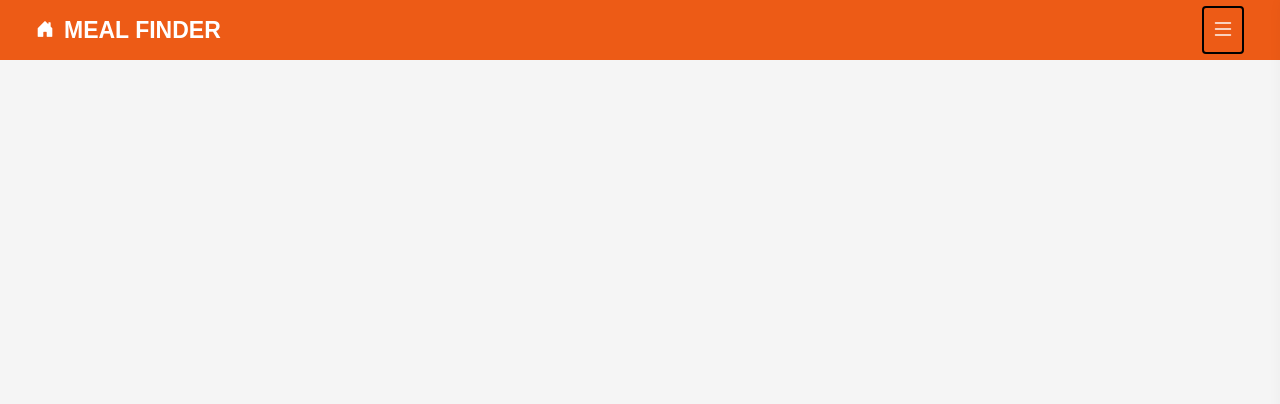
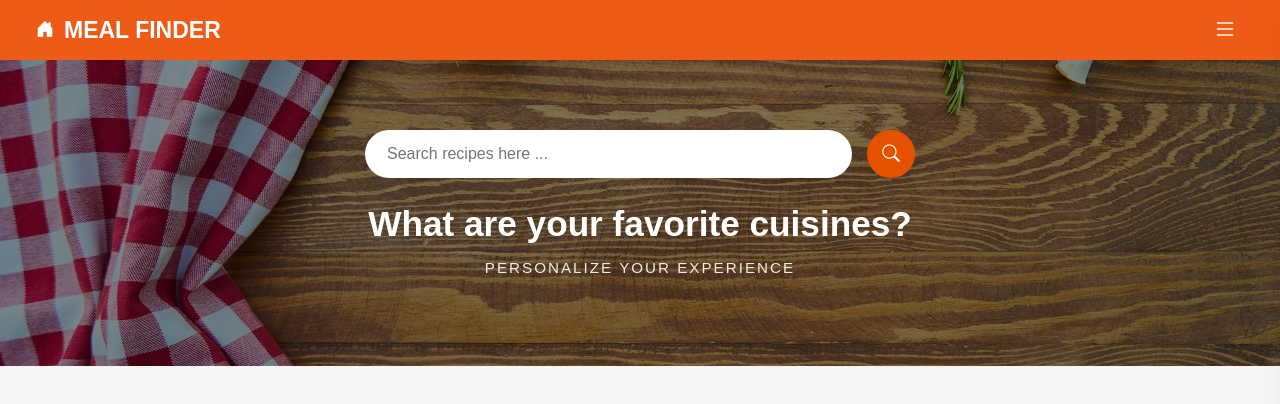
Before and after one commit to amandeepbarik/Meal-Finder-Project, a plain HTML site: page index.html in a window 1280 px wide. Drawn offline with nearby package versions, Linux system fonts and the light colour scheme.

Commit message:
Add meal category images and search bar, icons

```diff
--- a/index.html
+++ b/index.html
@@ -85,5 +85,18 @@
 
     </nav>
 
+    <!-- Hero Section with Search Bar -->
+
+    <section class="hero-banner">
+        <div class="search-box-container">
+            <input type="text" class="search-input" placeholder="Search recipes here ...">
+            <button class="search-btn" type="button">
+                <i class="bi bi-search"></i>
+            </button>
+        </div>
+        <h1 class="hero-title">What are your favorite cuisines?</h1>
+        <p class="hero-subtitle">PERSONALIZE YOUR EXPERIENCE</p>
+    </section>
+
 </body>
 </html>
--- a/style.css
+++ b/style.css
@@ -58,8 +58,6 @@ body {
     color: white;
     font-size: 24px;
     cursor: pointer;
-
-    border: 2px solid black;
     border-radius: 4px;
 
     padding: 4px 7px;
@@ -73,6 +71,7 @@ body {
 
 .menu-icon:hover {
     color: #ffe0d0;
+    border: 2px solid black;
 }
 
 
@@ -202,3 +201,66 @@ body {
 
     background-color: #fafafa;
 }
+
+/* Hero Section Styling */
+.hero-banner {
+    background: linear-gradient(rgba(0, 0, 0, 0.45), rgba(0, 0, 0, 0.45)),
+                url('/assets/images/header_image.1dc0f346d407fc577d16.jpg');
+    background-size: cover;
+    background-position: center;
+    padding: 70px 20px;
+    text-align: center;
+    color: #ffffff;
+}
+
+.search-box-container {
+    max-width: 550px;
+    margin: 0 auto 25px auto;
+    display: flex;
+    align-items: center;
+    gap: 15px;
+}
+
+.search-input {
+    flex: 1;
+    padding: 12px 22px;
+    border-radius: 30px;
+    border: none;
+    outline: none;
+    font-size: 1rem;
+}
+
+/* Search Button with 1-Second Hover Transition Delay */
+.search-btn {
+    width: 48px;
+    height: 48px;
+    border-radius: 50%;
+    background-color: #e65100; /* Saffron base color */
+    color: #ffffff;           /* White Icon */
+    border: 2px solid #e65100;
+    display: flex;
+    align-items: center;
+    justify-content: center;
+    font-size: 1.1rem;
+    cursor: pointer;
+    transition: all 1s ease-in-out; /* 1s delay transition */
+}
+
+.search-btn:hover {
+    background-color: #ffffff; /* Turns White on hover */
+    color: #e65100;            /* Icon turns Saffron */
+    border-color: #f8f5f4;
+}
+
+.hero-title {
+    font-size: 2.2rem;
+    font-weight: 700;
+    margin-bottom: 12px;
+}
+
+.hero-subtitle {
+    font-size: 0.95rem;
+    letter-spacing: 2px;
+    text-transform: uppercase;
+    opacity: 0.9;
+}
```
